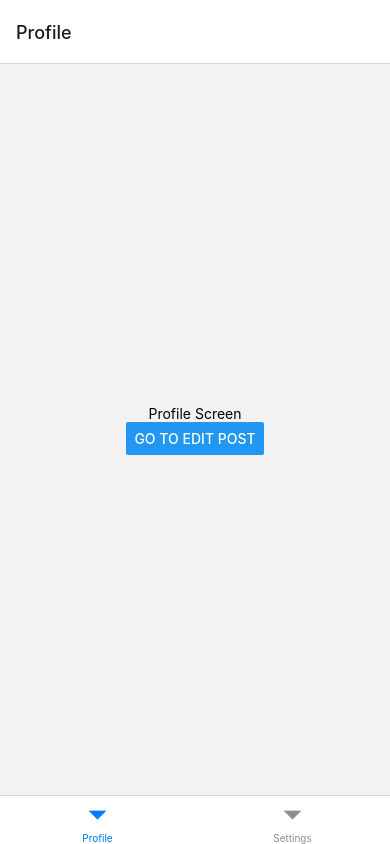
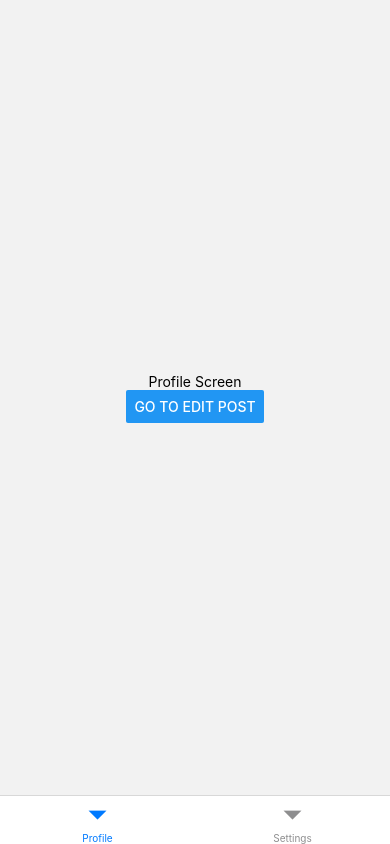
Before and after one commit to nguyenvanhuy1998/huyrnproject, a React Native app: screen /Home in a window 390 px wide. Built offline with nearby package versions, Linux system fonts and the light colour scheme.

Commit message:
+Update Nesting multiple navigators

```diff
--- a/App.tsx
+++ b/App.tsx
@@ -15,14 +15,11 @@ const Stack = createNativeStackNavigator();
 const App = () => {
   return (
     <NavigationContainer>
-      <Stack.Navigator>
-        <Stack.Screen
-          name="Home"
-          component={HomeScreen}
-          options={{
-            headerShown: false,
-          }}
-        />
+      <Stack.Navigator
+        screenOptions={{
+          headerShown: false,
+        }}>
+        <Stack.Screen name="Home" component={HomeScreen} />
         <Stack.Screen name="EditPost" component={EmptyScreen} />
       </Stack.Navigator>
     </NavigationContainer>
--- a/src/screens/Home/HomeScreen.tsx
+++ b/src/screens/Home/HomeScreen.tsx
@@ -7,7 +7,10 @@ import EmptyScreen from '../Empty/EmptyScreen';
 const Tab = createBottomTabNavigator();
 const HomeScreen = ({navigation}) => {
   return (
-    <Tab.Navigator>
+    <Tab.Navigator
+      screenOptions={{
+        headerShown: false,
+      }}>
       <Tab.Screen name="Profile" component={ProfileScreen} />
       <Tab.Screen name="Settings" component={EmptyScreen} />
     </Tab.Navigator>
```
